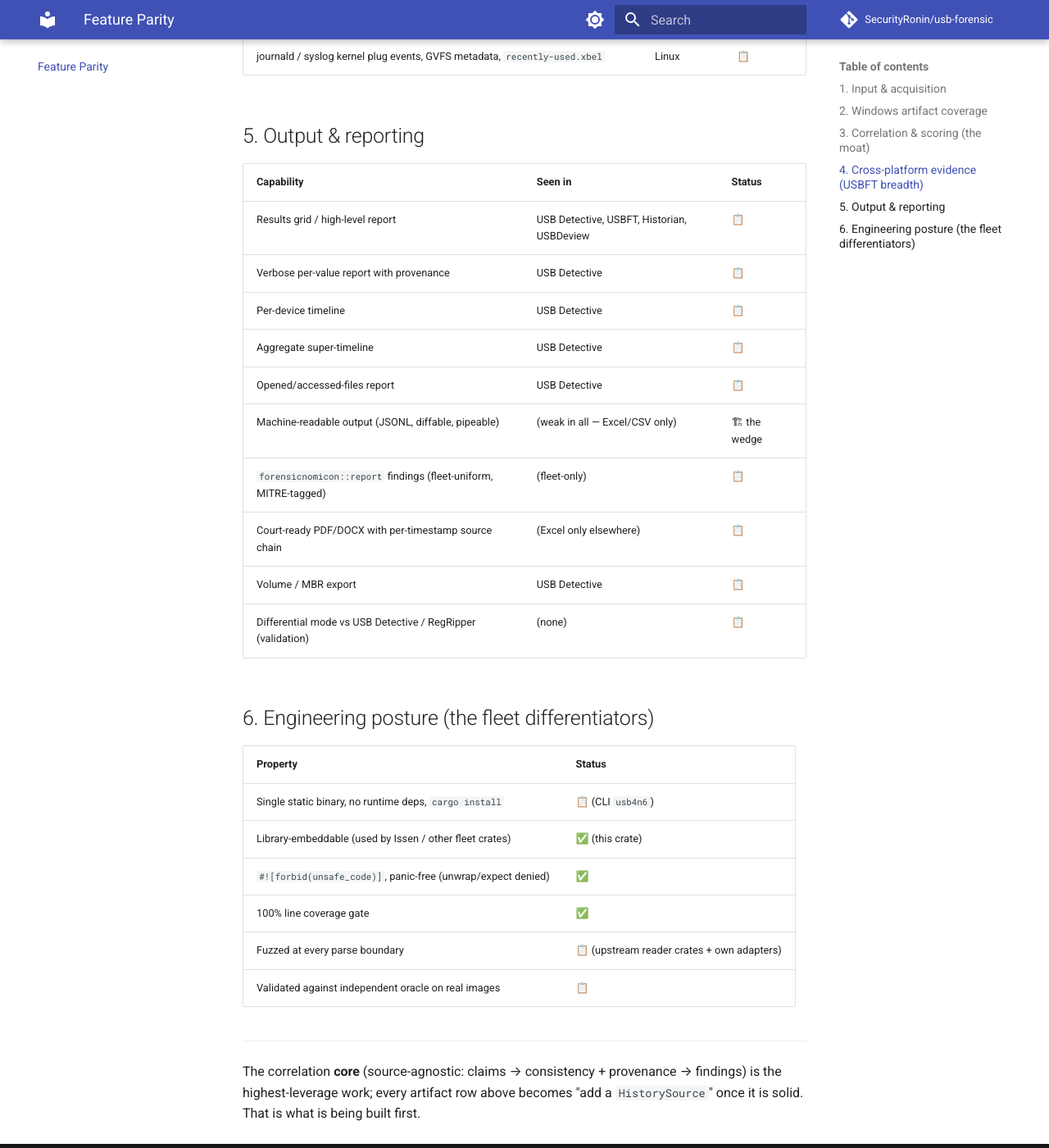
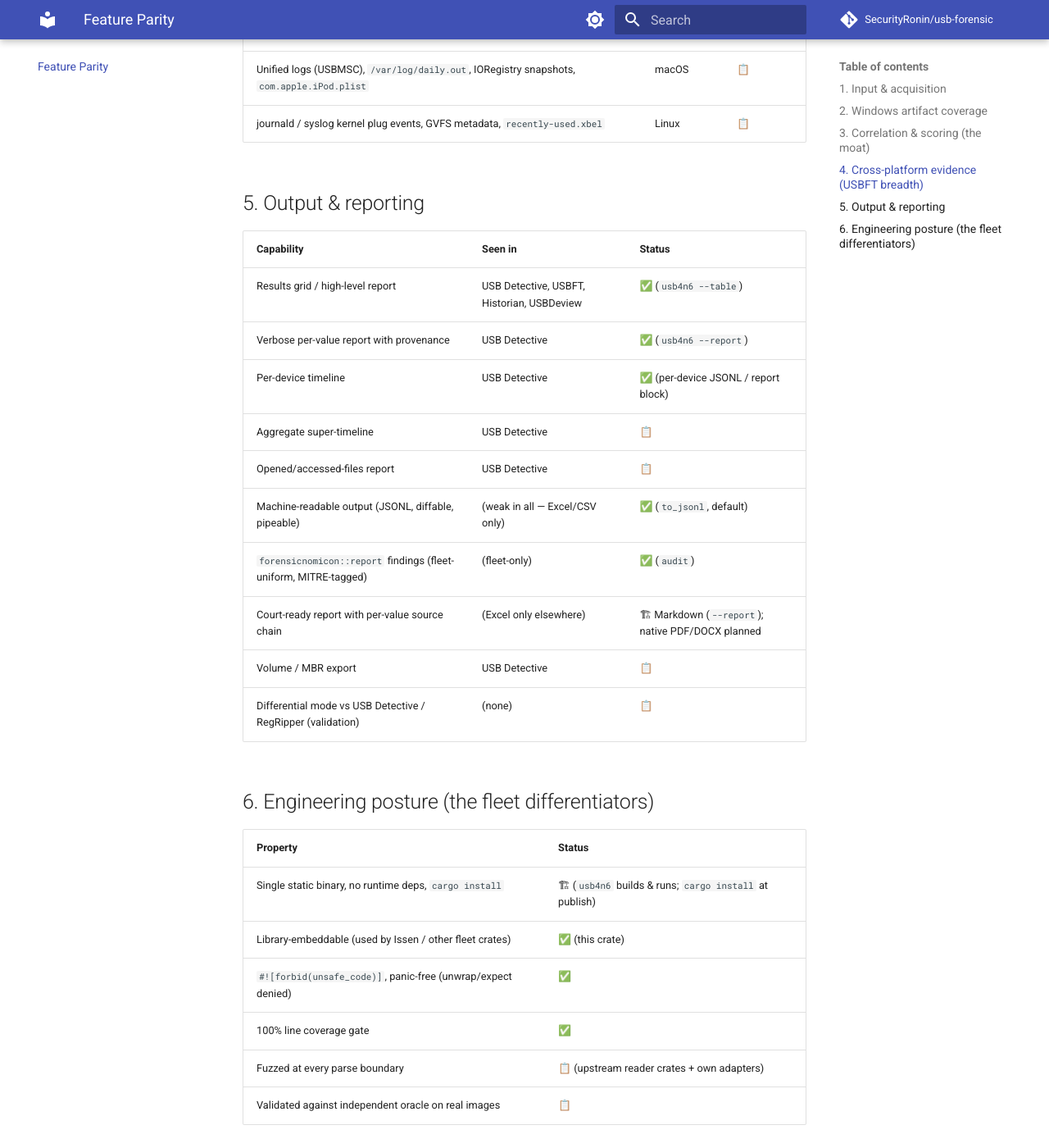
Before and after one commit to SecurityRonin/usb-forensic, an MkDocs documentation site: the page built from docs/feature-parity.md, in a window 1280 px wide and 1400 px high, scrolled down 3368 px. Shown: the whole window at 82% size. Built offline with MkDocs 1.6.1 and Material for MkDocs 9.7.7, drawn with Linux system fonts in a browser that asks for light colours; comment, search, counter and statistics services are not loaded; some of the changed text lies outside the part shown.

Commit message:
docs: mark delivered feature-parity rows (grid, report, JSONL, findings, merge, provenance)
Co-Authored-By: Claude Opus 4.8 (1M context) <noreply@anthropic.com>

```diff
--- a/docs/feature-parity.md
+++ b/docs/feature-parity.md
@@ -78,14 +78,14 @@ sources cannot support one (see [roadmap](roadmap.md) Phase 3).
 
 | Capability | Seen in | Status |
 |---|---|---|
-| Results grid / high-level report | USB Detective, USBFT, Historian, USBDeview | 📋 |
-| Verbose per-value report with provenance | USB Detective | 📋 |
-| Per-device timeline | USB Detective | 📋 |
+| Results grid / high-level report | USB Detective, USBFT, Historian, USBDeview | ✅ (`usb4n6 --table`) |
+| Verbose per-value report with provenance | USB Detective | ✅ (`usb4n6 --report`) |
+| Per-device timeline | USB Detective | ✅ (per-device JSONL / report block) |
 | Aggregate super-timeline | USB Detective | 📋 |
 | Opened/accessed-files report | USB Detective | 📋 |
-| Machine-readable output (JSONL, diffable, pipeable) | (weak in all — Excel/CSV only) | 🏗 the wedge |
-| `forensicnomicon::report` findings (fleet-uniform, MITRE-tagged) | (fleet-only) | 📋 |
-| Court-ready PDF/DOCX with per-timestamp source chain | (Excel only elsewhere) | 📋 |
+| Machine-readable output (JSONL, diffable, pipeable) | (weak in all — Excel/CSV only) | ✅ (`to_jsonl`, default) |
+| `forensicnomicon::report` findings (fleet-uniform, MITRE-tagged) | (fleet-only) | ✅ (`audit`) |
+| Court-ready report with per-value source chain | (Excel only elsewhere) | 🏗 Markdown (`--report`); native PDF/DOCX planned |
 | Volume / MBR export | USB Detective | 📋 |
 | Differential mode vs USB Detective / RegRipper (validation) | (none) | 📋 |
 
@@ -93,7 +93,7 @@ sources cannot support one (see [roadmap](roadmap.md) Phase 3).
 
 | Property | Status |
 |---|---|
-| Single static binary, no runtime deps, `cargo install` | 📋 (CLI `usb4n6`) |
+| Single static binary, no runtime deps, `cargo install` | 🏗 (`usb4n6` builds & runs; `cargo install` at publish) |
 | Library-embeddable (used by Issen / other fleet crates) | ✅ (this crate) |
 | `#![forbid(unsafe_code)]`, panic-free (unwrap/expect denied) | ✅ |
 | 100% line coverage gate | ✅ |
```
Also changed, not shown: other parts of docs/feature-parity.md (+2 -2 lines).
